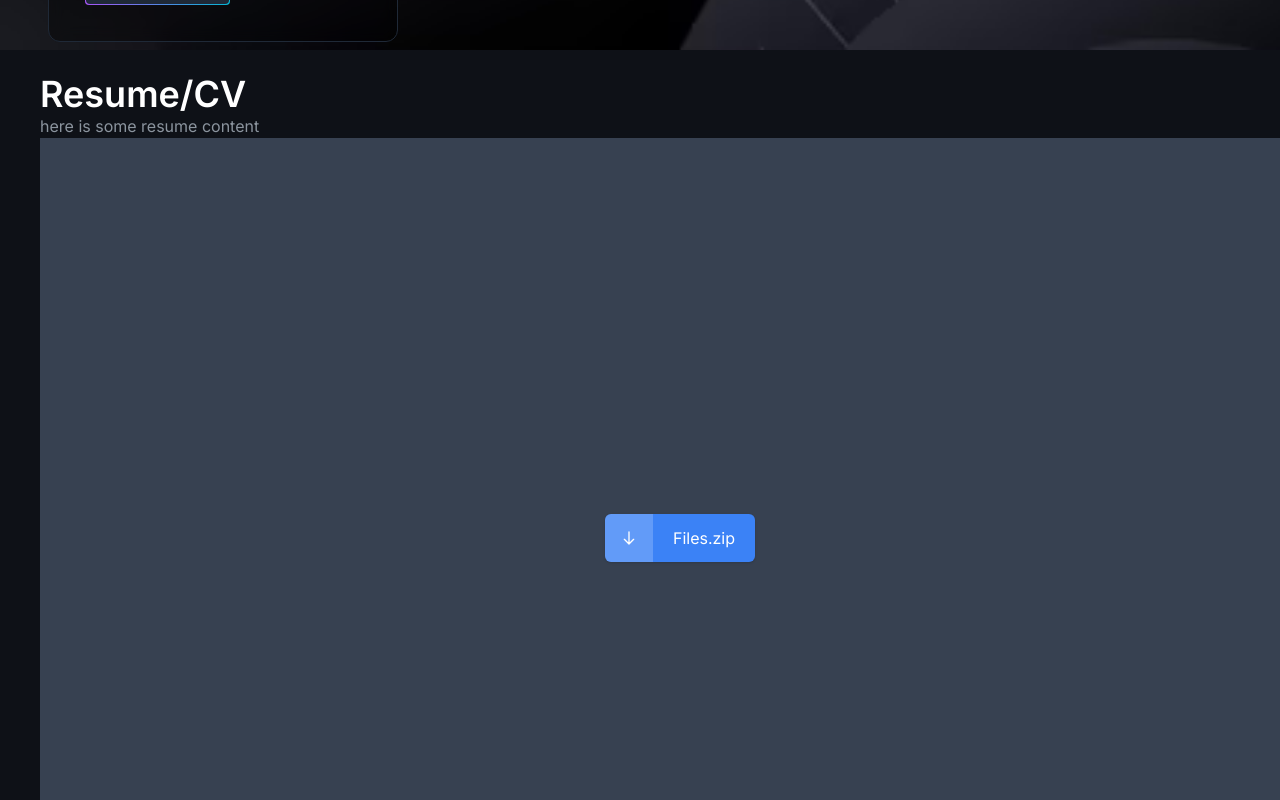
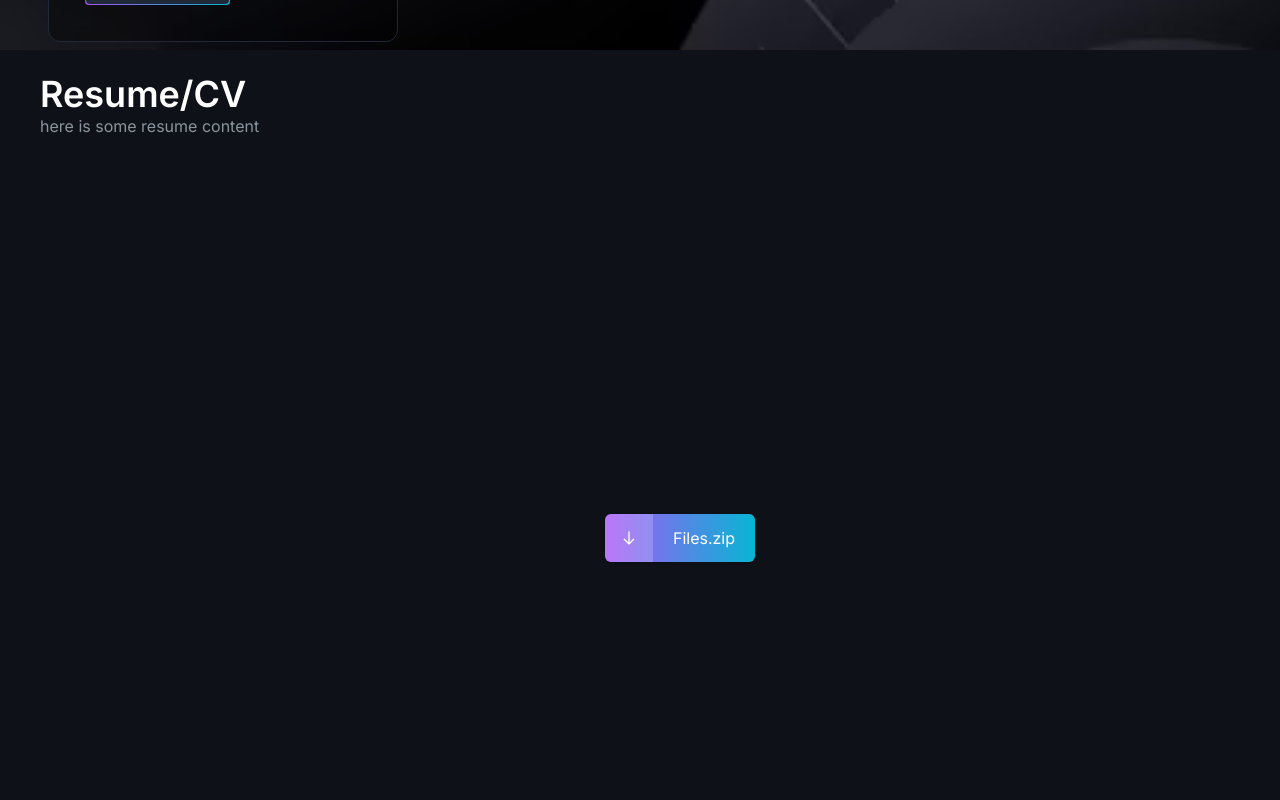
Before and after one commit to TheLinc/personal-website, a Next.js app: page / in a window 1280 px wide. Shown: the part 3360-4160 px from the top of the page. Built offline with nearby package versions, Linux system fonts and the light colour scheme.

Commit message:
updated styling of button

```diff
--- a/app/globals.css
+++ b/app/globals.css
@@ -33,3 +33,27 @@ section{
 .skill-card-container{
     @apply grid grid-cols-2 md:grid-cols-2 lg:grid-cols-3 gap-1;
 }
+
+.hover\:glow:hover {
+    filter: drop-shadow(0px 0px 7px rgba(59, 130, 246, 0.5));
+}
+
+.group:hover .group-hover\:\-translate-y-1 {
+    transform: translateY(-0.25rem);
+}
+
+.group:focus .group-focus\:pt-20 {
+    padding-top: 5rem;
+}
+
+.animate-down {
+    transform: translateY(250%) !important
+}
+
+.animate-up {
+    transform: translateY(-250%) !important
+}
+
+.hidden {
+    display: none;
+}
--- a/app/page.tsx
+++ b/app/page.tsx
@@ -371,8 +371,8 @@ export default function Home() {
                         <div className='section-content'>
                             here is some resume content
                             {/* {JSON.stringify(mousePosition)} */}
-                            <div className="w-screen h-screen bg-gray-700 flex justify-center items-center">
-                                <button id="button" className="group rounded-md shadow bg-blue-500 text-white cursor-pointer flex justify-between items-center overflow-hidden transition-all hover:glow">
+                            <div className="w-screen h-screen flex justify-center items-center">
+                                <button id="button" className="group rounded-md shadow bg-gradient-to-r from-purple-500 to-cyan-500 text-white cursor-pointer flex justify-between items-center overflow-hidden transition-all hover:glow">
                                     <div className="relative w-12 h-12 bg-white bg-opacity-20 text-white flex justify-center items-center transition-all"><svg id="arrow" className="w-4 h-4 transition-all group-hover:-translate-y-1" fill="none" stroke="currentColor" viewBox="0 0 24 24" xmlns="http://www.w3.org/2000/svg">
                                         <path stroke-linecap="round" stroke-linejoin="round" stroke-width="2" d="M19 14l-7 7m0 0l-7-7m7 7V3"></path>
                                     </svg>
```
